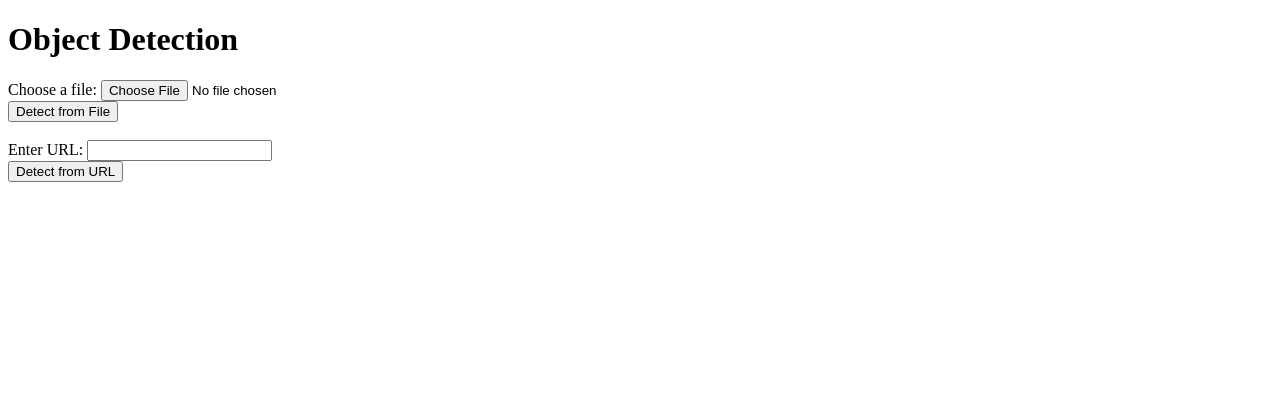
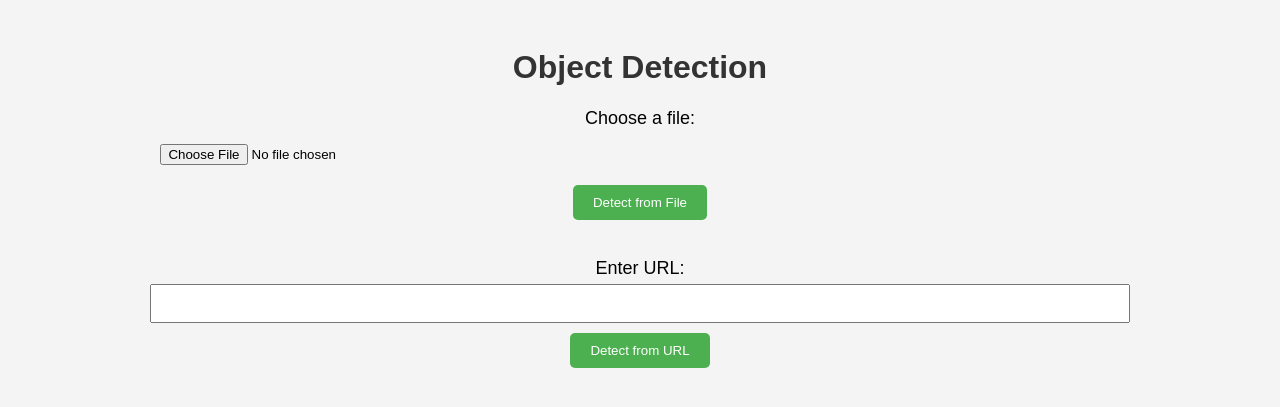
Before and after one commit to tomallos13/people-counter-Python-API, a Flask app: page / in a window 1280 px wide. Shown: the top 407 px of the page. Run offline with Flask 3, Linux system fonts and the light colour scheme; parts of the project's set-up code (start-up, migrations or seed data) failed here and were passed over.

Commit message:
html_view

```diff
--- a/templates/index.html
+++ b/templates/index.html
@@ -5,11 +5,45 @@
     <meta http-equiv="X-UA-Compatible" content="IE=edge">
     <meta name="viewport" content="width=device-width, initial-scale=1.0">
     <title>Object Detection</title>
+    <style>
+        body {
+            font-family: 'Arial', sans-serif;
+            text-align: center;
+            padding: 20px;
+            background-color: #f4f4f4;
+        }
+        h1 {
+            color: #333;
+        }
+        form {
+            margin-top: 20px;
+        }
+        label {
+            font-size: 18px;
+        }
+        input[type="file"],
+        input[type="text"] {
+            margin-top: 5px;
+            padding: 10px;
+            width: 80%;
+            box-sizing: border-box;
+        }
+        button {
+            margin-top: 10px;
+            padding: 10px 20px;
+            background-color: #4caf50;
+            color: white;
+            border: none;
+            border-radius: 5px;
+            cursor: pointer;
+        }
+    </style>
 </head>
 <body>
     <h1>Object Detection</h1>
     <form action="/detect" method="post" enctype="multipart/form-data">
         <label for="file">Choose a file:</label>
+        <br>
         <input type="file" name="file" id="file" accept=".jpg, .jpeg, .png">
         <br>
         <button type="submit">Detect from File</button>
@@ -17,6 +51,7 @@
     <br>
     <form action="/detect" method="get">
         <label for="img_url">Enter URL:</label>
+        <br>
         <input type="text" name="img_url" id="img_url" required>
         <br>
         <button type="submit">Detect from URL</button>
```
